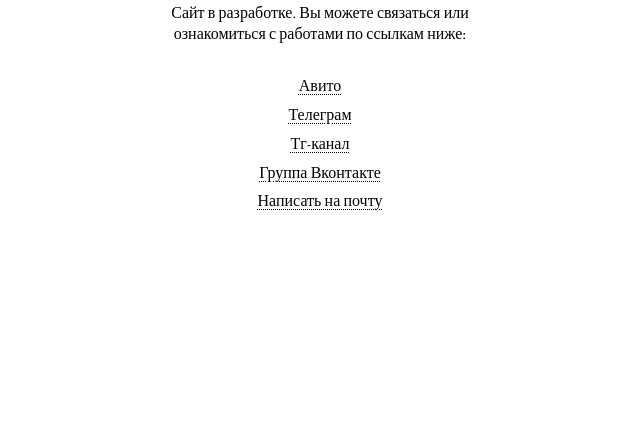
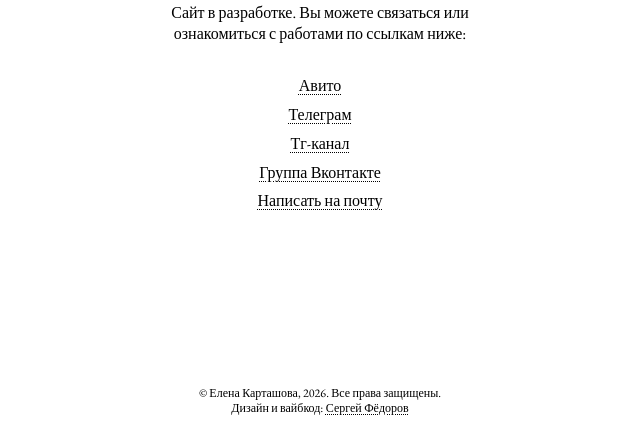
Before and after one commit to kartashovaelena/kartashovaelena.github.io, a plain HTML site: page index.html in a window 1280 px wide. Shown: the part 359-800 px from the top of the page, without its empty margins (320-960 px from the left). Drawn offline with nearby package versions, Linux system fonts and the light colour scheme.

Commit message:
Add footer with auto-updating year

```diff
--- a/assets/style.css
+++ b/assets/style.css
@@ -18,8 +18,10 @@ html {
 
 body {
   min-height: 100%;
+  min-height: 100dvh;
   margin: 0;
   padding: 24px;
+  position: relative;
   display: flex;
   align-items: center;
   justify-content: center;
@@ -42,6 +44,27 @@ body {
   width: 320px;
   max-width: 100%;
   text-align: center;
+}
+
+.footer {
+  position: absolute;
+  left: 0;
+  right: 0;
+  bottom: 24px;
+  padding: 0 24px;
+  text-align: center;
+}
+
+.footer-line {
+  margin: 0;
+  font-size: 12px;
+  font-weight: 400;
+  line-height: 1.3;
+}
+
+.footer a {
+  font-size: 12px;
+  text-underline-offset: 2px;
 }
 
 .avatar {
--- a/index.html
+++ b/index.html
@@ -51,5 +51,14 @@
       <li><a href="mailto:lenka24.lk34@gmail.com">Написать на почту</a></li>
     </ul>
   </main>
+
+  <footer class="footer">
+    <p class="footer-line">© Елена Карташова, <span id="year">2026</span>. Все права защищены.</p>
+    <p class="footer-line">Дизайн и вайбкод: <a href="https://t.me/fedoroj" target="_blank" rel="noopener noreferrer">Сергей Фёдоров</a></p>
+  </footer>
+
+  <script>
+    document.getElementById("year").textContent = new Date().getFullYear();
+  </script>
 </body>
 </html>
```
Also changed, not shown: 1 other file.
